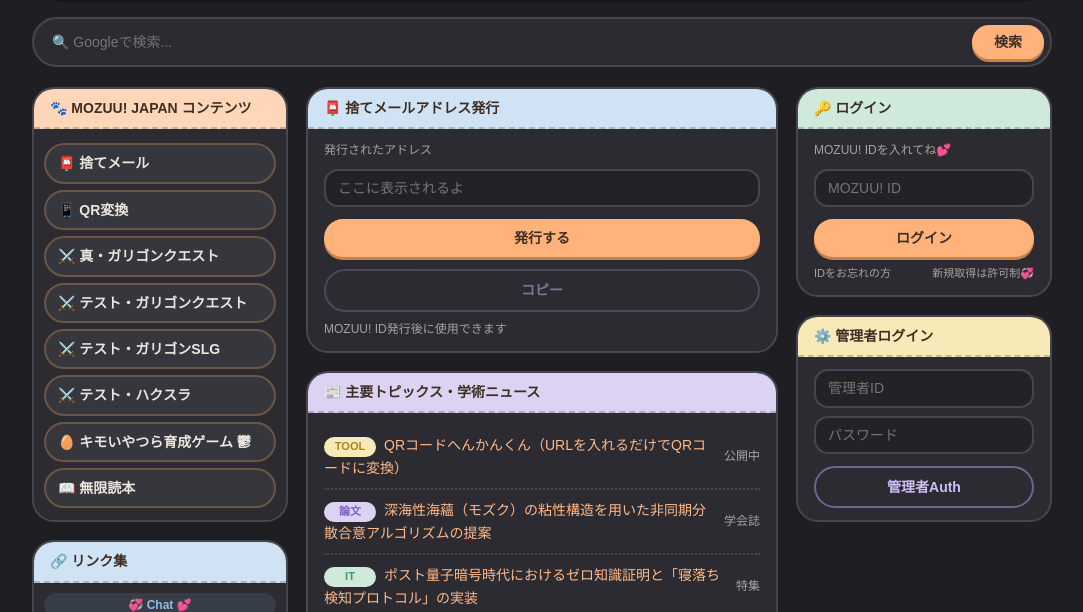
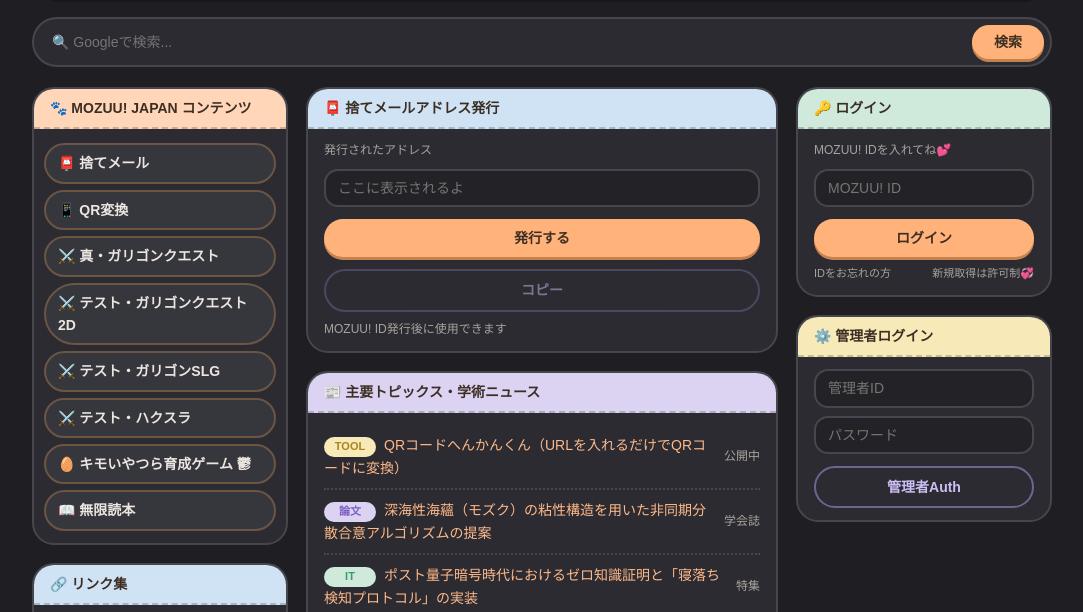
Before and after one commit to mozukuharapeko/mozuku-room, a plain HTML site: page index.html in a window 1280 px wide. Shown: the part 131-743 px from the top of the page, without its empty margins (98-1181 px from the left). Drawn offline with Linux system fonts and the light colour scheme; a web font is replaced by a local one.

Commit message:
Update index.html

```diff
--- a/index.html
+++ b/index.html
@@ -276,7 +276,7 @@
           <li class="category-item highlight"><a href="#mail">📮 捨てメール</a></li>
           <li class="category-item highlight"><a href="qr.html">📱 QR変換</a></li>
           <li class="category-item highlight"><a href="gari-rpg.html">⚔️ 真・ガリゴンクエスト</a></li>
-          <li class="category-item highlight"><a href="test-2d.html">⚔️ テスト・ガリゴンクエスト</a></li>
+          <li class="category-item highlight"><a href="test-2d.html">⚔️ テスト・ガリゴンクエスト2D</a></li>
           <li class="category-item highlight"><a href="gari-slg.html">⚔️ テスト・ガリゴンSLG</a></li>
           <li class="category-item highlight"><a href="zakuzaku-soubi.html">⚔️ テスト・ハクスラ</a></li>
           <li class="category-item highlight"><a href="Kimoi_ikusei.HTML">🥚 キモいやつら育成ゲーム 鬱</a></li>
```
